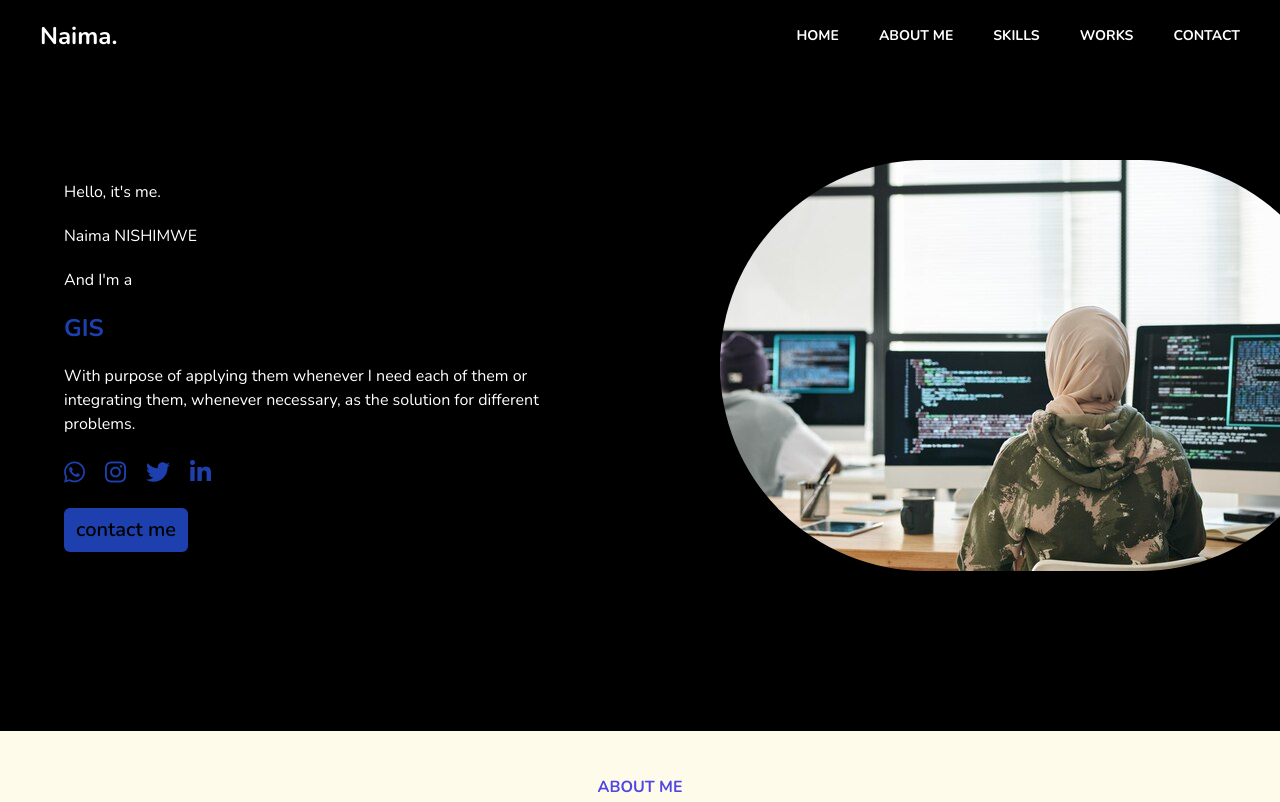
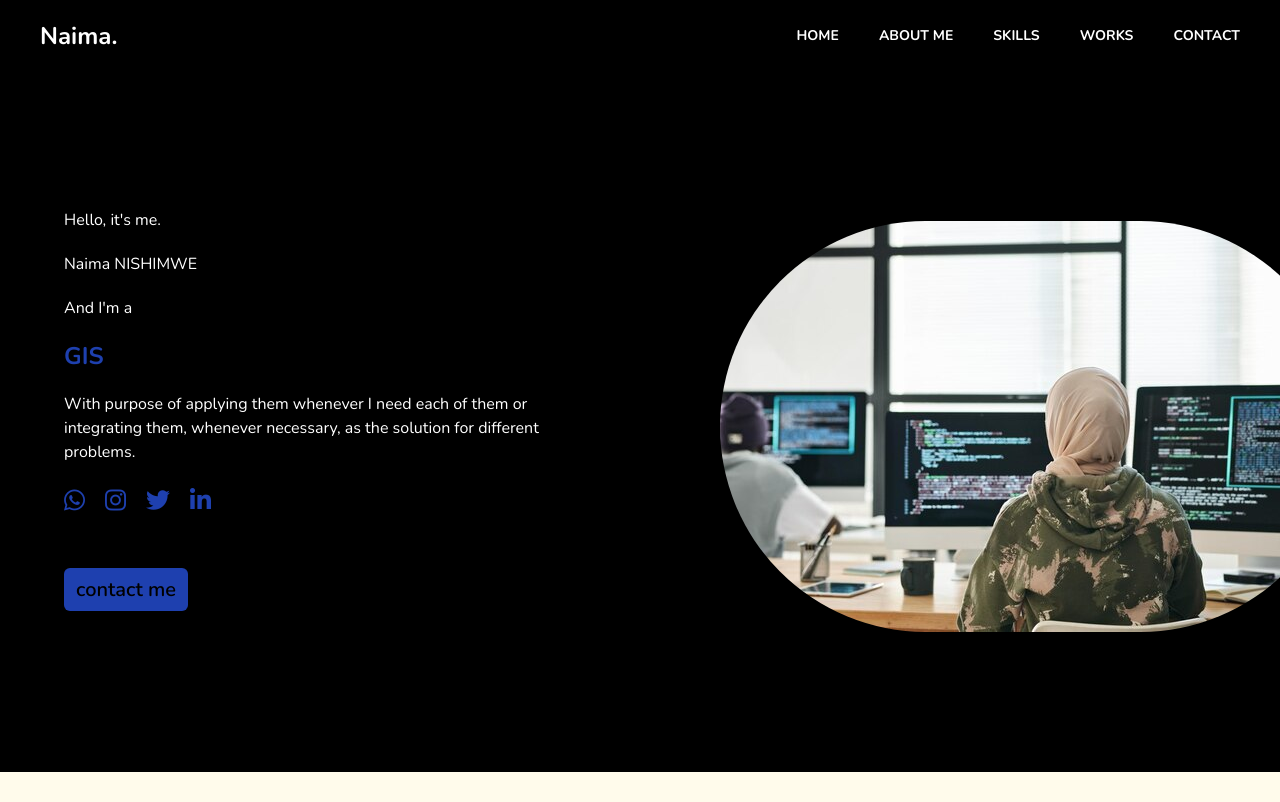
Before and after one commit to N3a3i3m3a/My-portifolio, a website: page index.html in a window 1280 px wide. Shown: the top 802 px of the page. Drawn offline with nearby package versions, Linux system fonts and the light colour scheme.

Commit message:
portifolio's commit

```diff
--- a/index.html
+++ b/index.html
@@ -64,8 +64,8 @@
             </div>
         </nav>
     </div>
-    <div id=home class="flex flex-wrap items-center justify-center bg-black">
-        <div class="px-16 py-40 lg:flex flex-col text-white gap-5 h-full m-auto w-full md:w-1/2">
+    <div id=home class="flex flex-wrap items-center justify-center bg-black py-32">
+        <div class="px-16 md:pt-20  lg:flex flex-col text-white gap-5 h-full m-auto w-full md:w-1/2">
             <h3>Hello, it's me.</h3>
             <h1>Naima NISHIMWE</h1>
             <h3>And I'm a</h3>
@@ -82,10 +82,12 @@
                 <a href="https://twitter.com/NaimaNishimwe"><i class="fa-brands fa-twitter text-blue-800 text-2xl "></i></a>
                 <a href="https://www.linkedin.com/in/naima-nishimwe-581b77263/"><i class="fa-brands fa-linkedin-in text-blue-800 text-2xl "></i></a>
             </div>
+            <div class="sm:py-10">
             <a class="bg-blue-800 text-black text-xl px-3 py-2 rounded-md font-semibold w-fit" href="#contact">contact
                 me</a>
+            </div>
         </div>
-        <div class=" py-40 w-full md:w-1/2">
+        <div class=" w-full md:w-1/2 md:pt-20 ">
             <img src="./images/back.jpg " class="h-full rounded-full md:mx-20">
         </div>
     </div>
```
